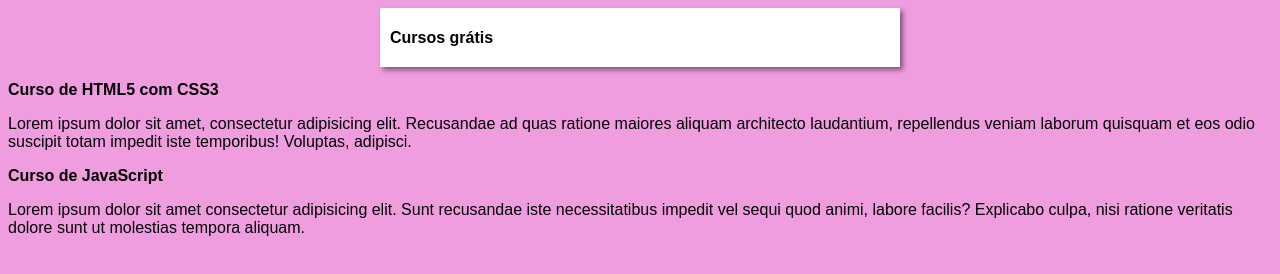
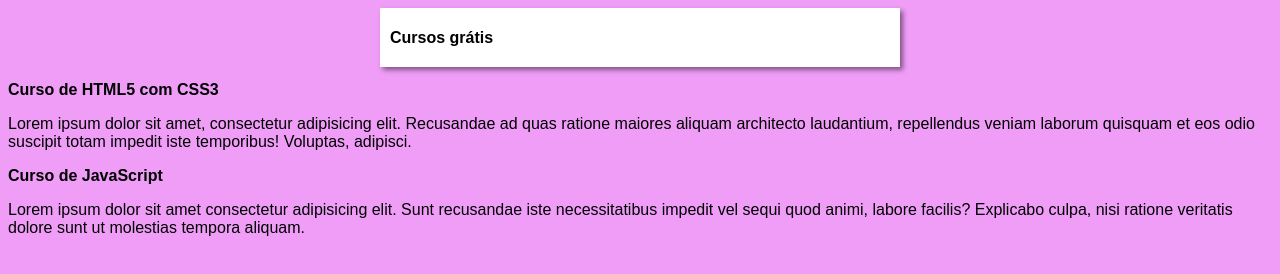
Before and after one commit to albertocaio08/projeto-site-gitegithub, a plain HTML site: page index.html in a window 1280 px wide. Drawn offline with Linux system fonts and the light colour scheme.

Commit message:
Update style.css

```diff
--- a/estilos/style.css
+++ b/estilos/style.css
@@ -4,7 +4,7 @@
 }
 
 body{
-    background-color: rgb(240, 157, 224);
+    background-color: rgb(240, 157, 248);
 }
 
 main{
```
